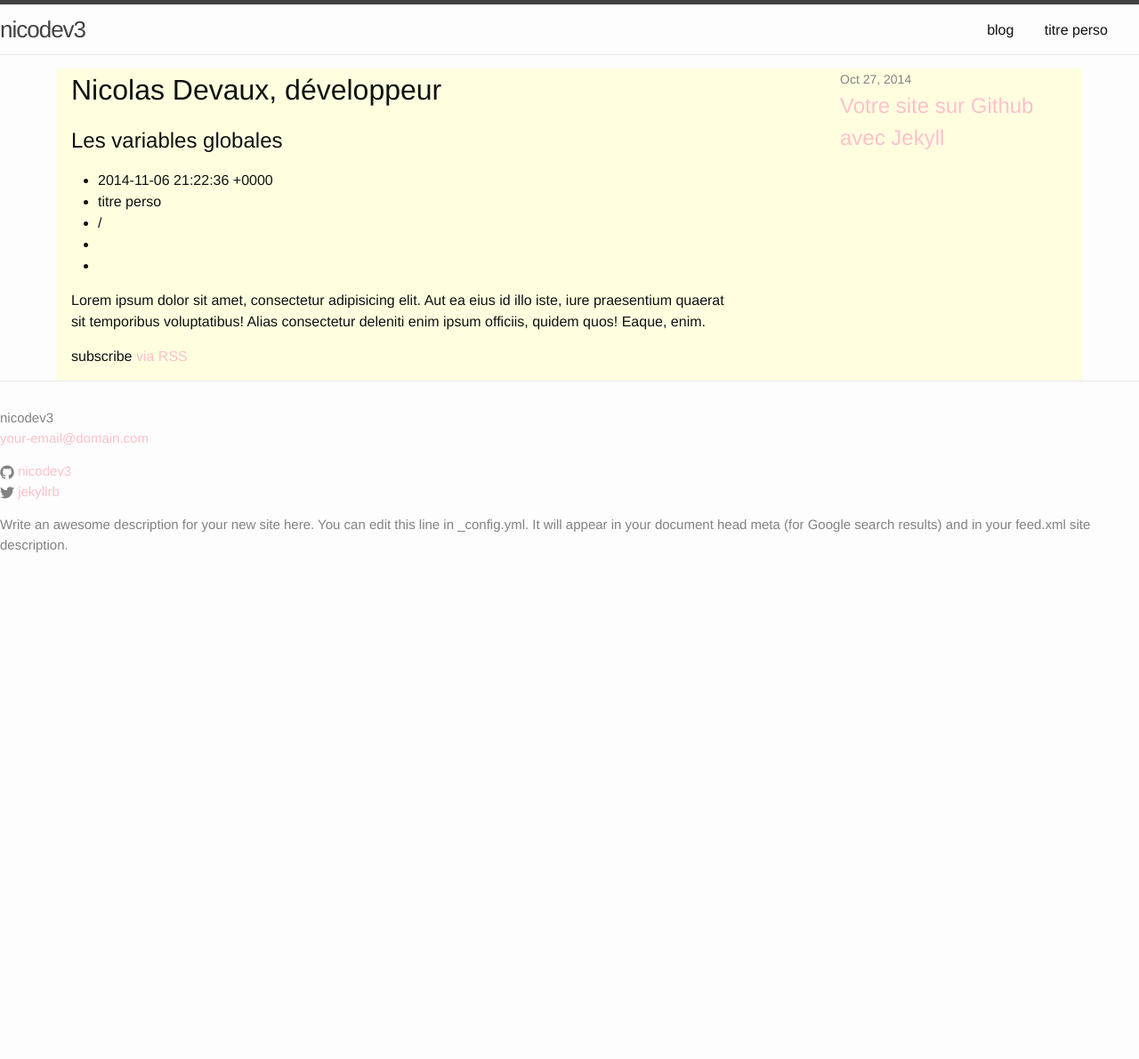
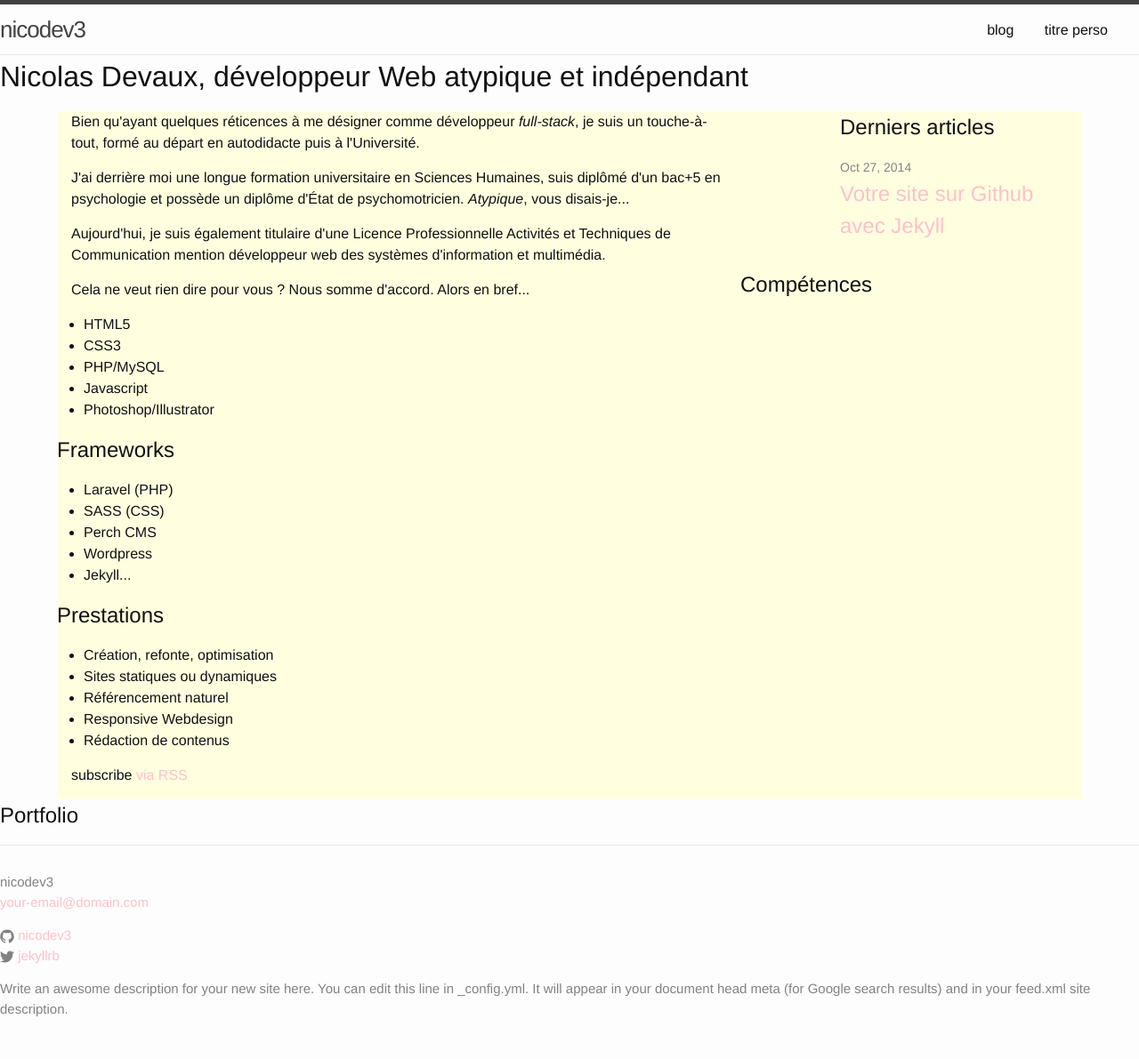
Before and after one commit to ndevaux/nicodev, a Jekyll site: the page built from index.html, in a window 1280 px wide. Shown: the whole page at 89% size. Built offline with Jekyll 4.4.1, drawn with Linux system fonts in a browser that asks for light colours; before the commit the page ends 900 px from its top, so only the background shows below that.

Commit message:
changed index

```diff
--- a/index.html
+++ b/index.html
@@ -1,25 +1,18 @@
 ---
 layout: default
 title: titre perso
-header: Nicolas Devaux, développeur
+h1: Nicolas Devaux, développeur Web atypique et indépendant
 ---
+    <div class="conteneur-haut">
+        <article class="content-left">
+            <p>Bien qu'ayant quelques réticences à me désigner comme développeur <i>full-stack</i>, je suis un touche-à-tout, formé au départ en autodidacte puis à l'Université.</p>
+            <p>J'ai derrière moi une longue formation universitaire en Sciences Humaines, suis diplômé d'un bac+5 en psychologie et possède un diplôme d'&Eacute;tat de psychomotricien. <i>Atypique</i>, vous disais-je...</p>
+            <p>Aujourd'hui, je suis également titulaire d'une Licence Professionnelle Activités et Techniques de Communication mention développeur web des systèmes d'information et multimédia.</p>
+            <p>Cela ne veut rien dire pour vous ? Nous somme d'accord. Alors en bref...</p>
+        </article>
 
-<div class="home">
-    <div class="content-left">
-        <h1 class="page-heading">{{ page.header }}</h1>
-        <h2>Les variables globales</h2>
-        <ul>
-            <li>{{site.time}}</li>
-            <li>{{page.title}}</li>
-            <li>{{page.url}}</li>
-            <li></li>
-            <li></li>
-        </ul>
-        <p>Lorem ipsum dolor sit amet, consectetur adipisicing elit. Aut ea eius id illo iste, iure praesentium quaerat
-           sit temporibus voluptatibus! Alias consectetur deleniti enim ipsum officiis, quidem quos! Eaque, enim.
-        </p>
-    </div>
         <div class="content-right">
+            <h2>Derniers articles</h2>
             <ul class="post-list">
                 {% for post in site.posts %}
                 <li>
@@ -32,6 +25,44 @@ header: Nicolas Devaux, développeur
                 {% endfor %}
             </ul>
         </div>
+        <div class="cv">
+            <section class="compe">
+                <h2>Compétences</h2>
+                <ul class="competences">
+                    <li> HTML5</li>
+                    <li> CSS3</li>
+                    <li> PHP/MySQL</li>
+                    <li> Javascript</li>
+                    <li> Photoshop/Illustrator</li>
+                </ul>
+            </section>
 
+            <section class="tools">
+                <h2>Frameworks</h2>
+                <ul class="outils">
+                    <li> Laravel (PHP)</li>
+                    <li> SASS (CSS)</li>
+                    <li> Perch CMS</li>
+                    <li> Wordpress</li>
+                    <li> Jekyll...</li>
+                </ul>
+            </section>
+
+            <section class="presta">
+               <h2>Prestations</h2>
+            <ul class="prestations">
+                <li> Création, refonte, optimisation</li>
+                <li> Sites statiques ou dynamiques</li>
+                <li> Référencement naturel</li>
+                <li> Responsive Webdesign</li>
+                <li> Rédaction de contenus</li>
+            </ul>
+            </section>
+        </div>
             <p class="rss-subscribe">subscribe <a href="{{ "/feed.xml" | prepend: site.baseurl }}">via RSS</a></p>
         </div>
+    </div>
+
+    <div class="conteneur-portfolio">
+        <h2>Portfolio</h2>
+    </div>
```
Lines whose indentation alone changed are shown as unchanged.
